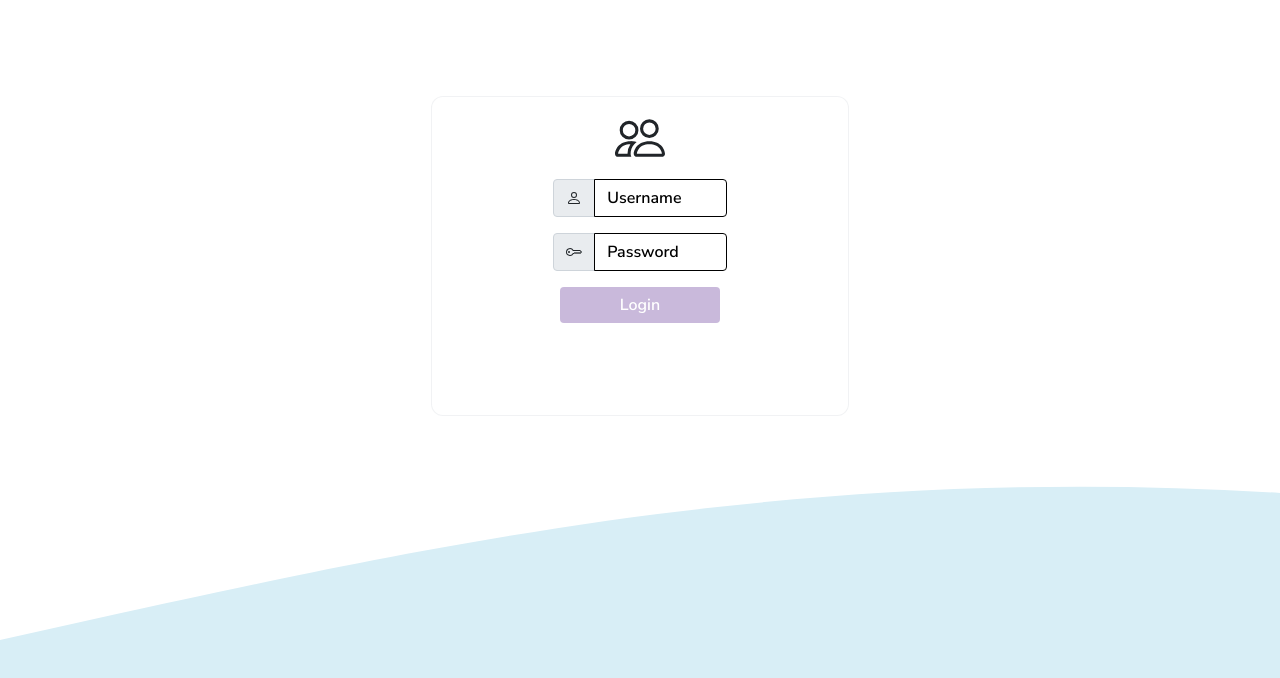
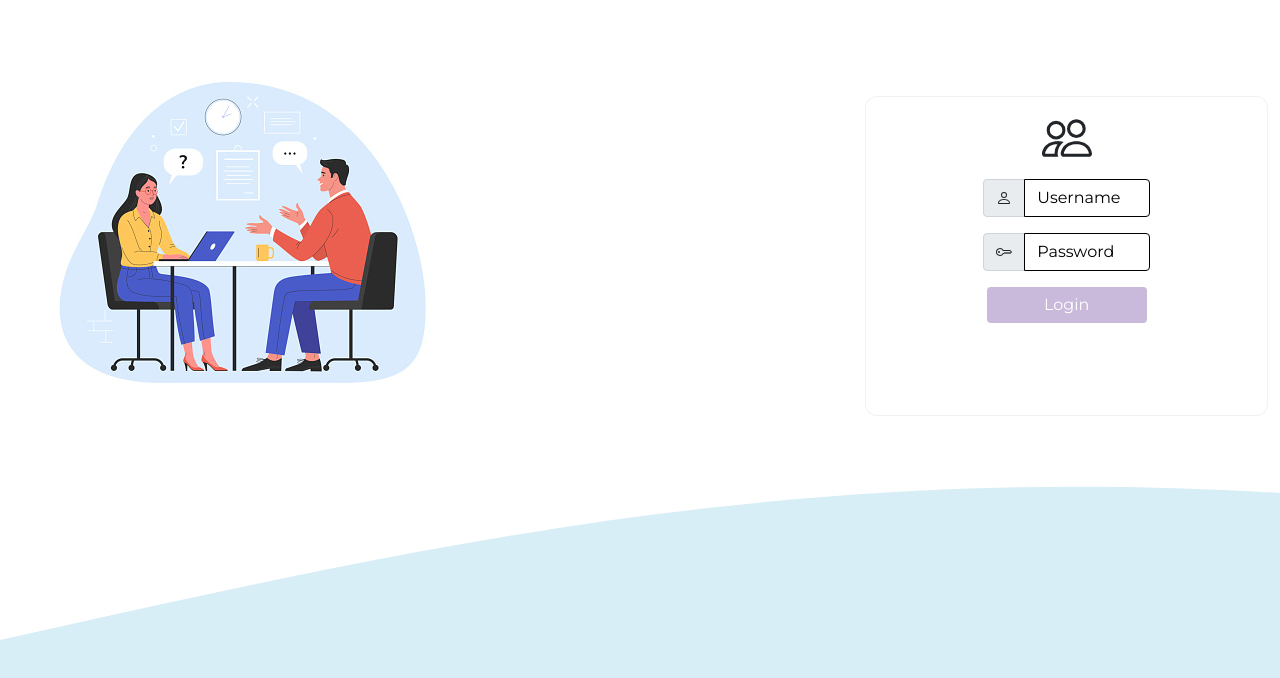
Before and after one commit to erzabegu/rate-my-teacher, a React (Create React App) app: page /login in a window 1280 px wide. Shown: the top 678 px of the page. Built offline with nearby package versions, Linux system fonts and the light colour scheme.

Commit message:
Changes in LoginPage

```diff
--- a/src/components/templates/LoginTemplate/LoginTemplate.tsx
+++ b/src/components/templates/LoginTemplate/LoginTemplate.tsx
@@ -1,12 +1,17 @@
 import React from 'react'
-import { Container, Col, InputGroup } from 'react-bootstrap'
+import { Container, Col, InputGroup, Row } from 'react-bootstrap'
 import { Key, People, Person } from 'react-bootstrap-icons'
-import { DefaultInput, MyButton } from '../../atoms'
+import { DefaultImage, DefaultInput, MyButton } from '../../atoms'
+import Team from '../../../assets/images/team.jpg'
 import './LoginTemplate.scss'
 
 const LoginTemplate = () => {
     return (
         <Container fluid style={{ height: '100vh' }} className="pt-5 loginWwrapper">
+            <Row>
+                <Col>
+                    <DefaultImage src={Team} fluid />
+                </Col>
                 <Col className='mx-auto pt-5' lg={4}  >
                     <div className="loginContainer">
                         <People height={50} width={50} className="mt-3" />
@@ -23,6 +28,7 @@ const LoginTemplate = () => {
                         </Col>
                     </div>
                 </Col>
+            </Row>
         </Container>
     )
 }
--- a/src/styles/fonts.scss
+++ b/src/styles/fonts.scss
@@ -1,2 +1,2 @@
-@import url('https://fonts.googleapis.com/css2?family=Nunito+Sans:wght@600&family=Open+Sans:wght@300;400&display=swap');
-$fontFamily: 'Nunito Sans', sans-serif;
+@import url('https://fonts.googleapis.com/css2?family=Montserrat&display=swap');
+$fontFamily: 'Montserrat', sans-serif;
```
Also changed, not shown: src/assets/images/team.jpg (added). Lines whose indentation alone changed are shown as unchanged.
